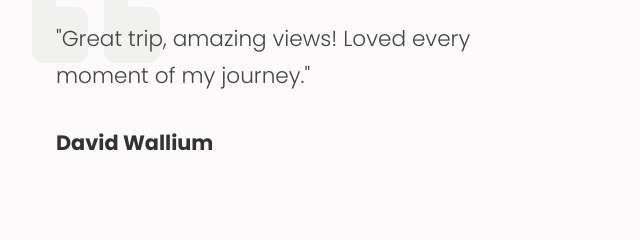
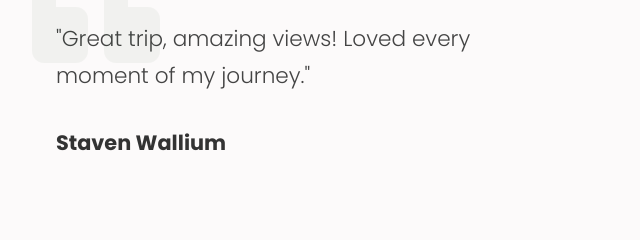
Before and after one commit to Hiraasif09/Landing-page, a plain HTML site: page Travelling-Web-main/index.html in a window 1280 px wide. Shown: the part 3100-3340 px from the top of the page, 32-672 px from the left. Drawn offline with Linux system fonts and the light colour scheme.

Commit message:
site setup

```diff
--- a/Travelling-Web-main/index.html
+++ b/Travelling-Web-main/index.html
@@ -333,7 +333,7 @@
                       </p>
 
                       <div class="review-info">
-                        <h3 class="review-name">David Wallium</h3>
+                        <h3 class="review-name">Staven Wallium</h3>
                       </div>
                     </div>
                   </div>
```
